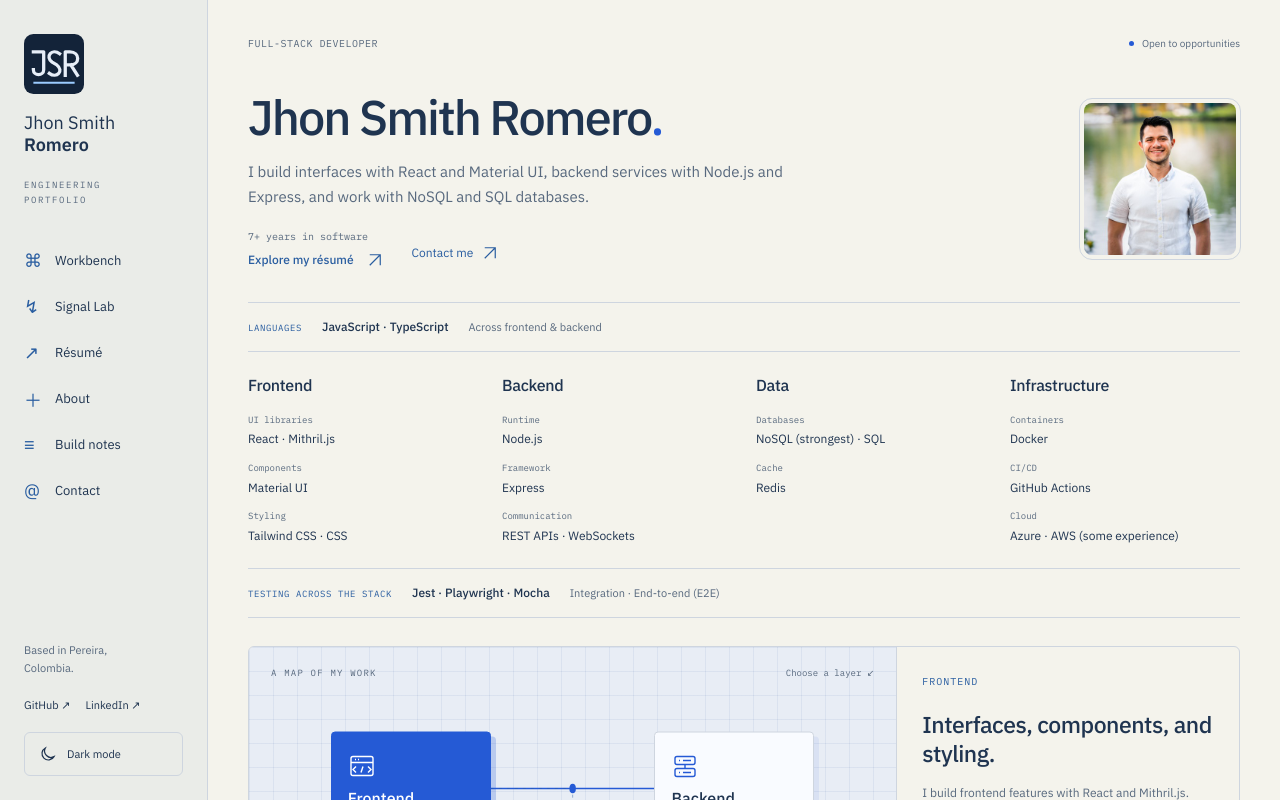
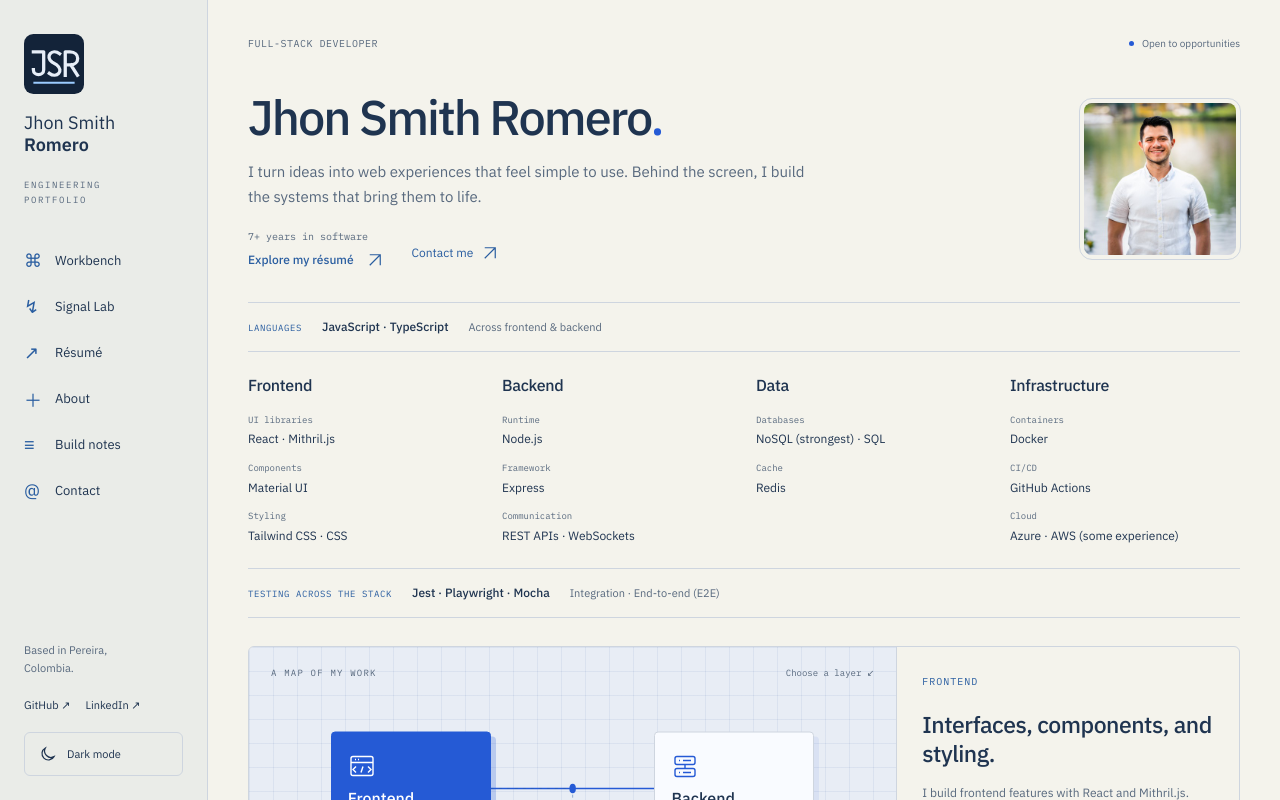
Before and after one commit to JhonSmithRomeroSolorzano/portfolio-lab, a React (Vite) app: page / in a window 1280 px wide. Shown: the top 800 px of the page. Built offline with nearby package versions, Linux system fonts and the light colour scheme.

Commit message:
refine: make the portfolio introduction more personal

```diff
--- a/src/App.tsx
+++ b/src/App.tsx
@@ -520,9 +520,9 @@ export function App() {
                     Jhon Smith Romero<span>.</span>
                   </h1>
                   <p>
-                    I build interfaces with React and Material UI, backend
-                    services with Node.js and Express, and work with NoSQL and
-                    SQL databases.
+                    I turn ideas into web experiences that feel simple to use.
+                    Behind the screen, I build the systems that bring them to
+                    life.
                   </p>
                   <div className="intro-links">
                     <a className="resume-shortcut" href="#resume">
```
Also changed, not shown: 1 other file (tests, documents, lock files or other folders).
